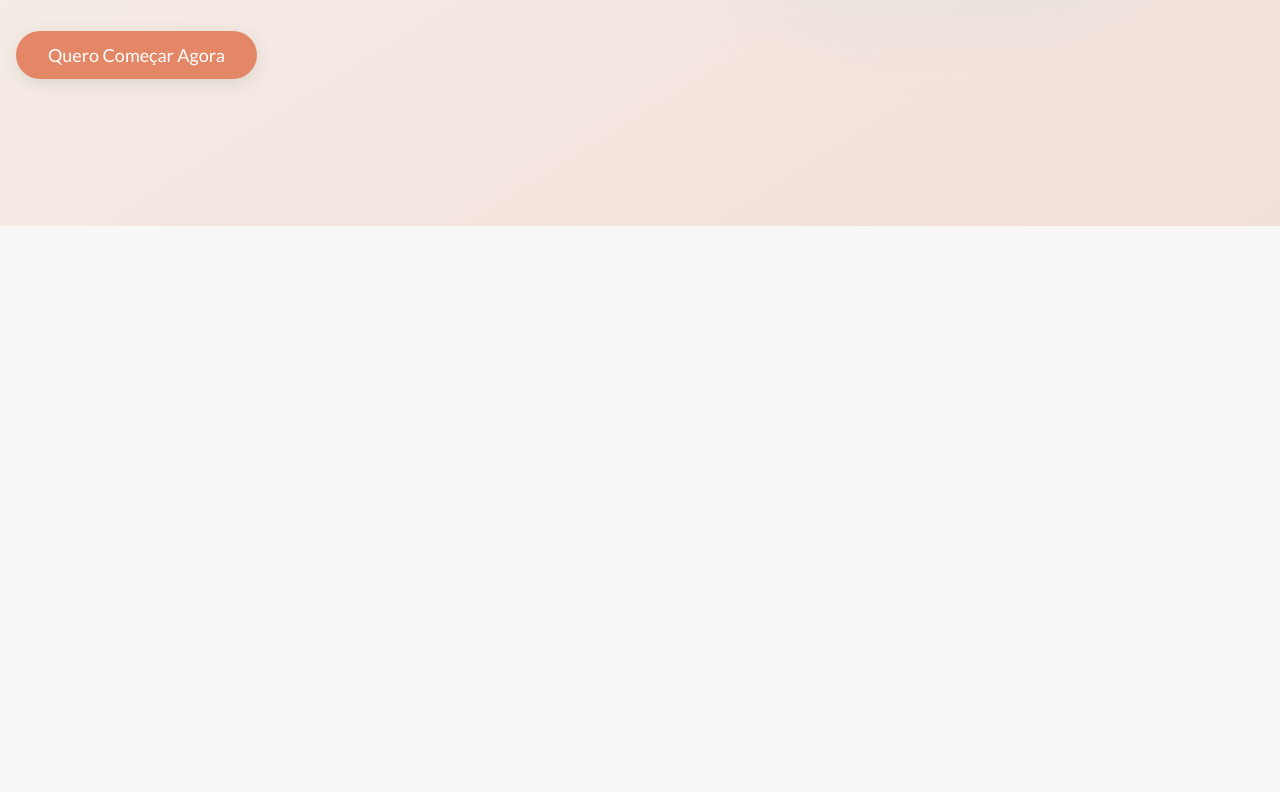
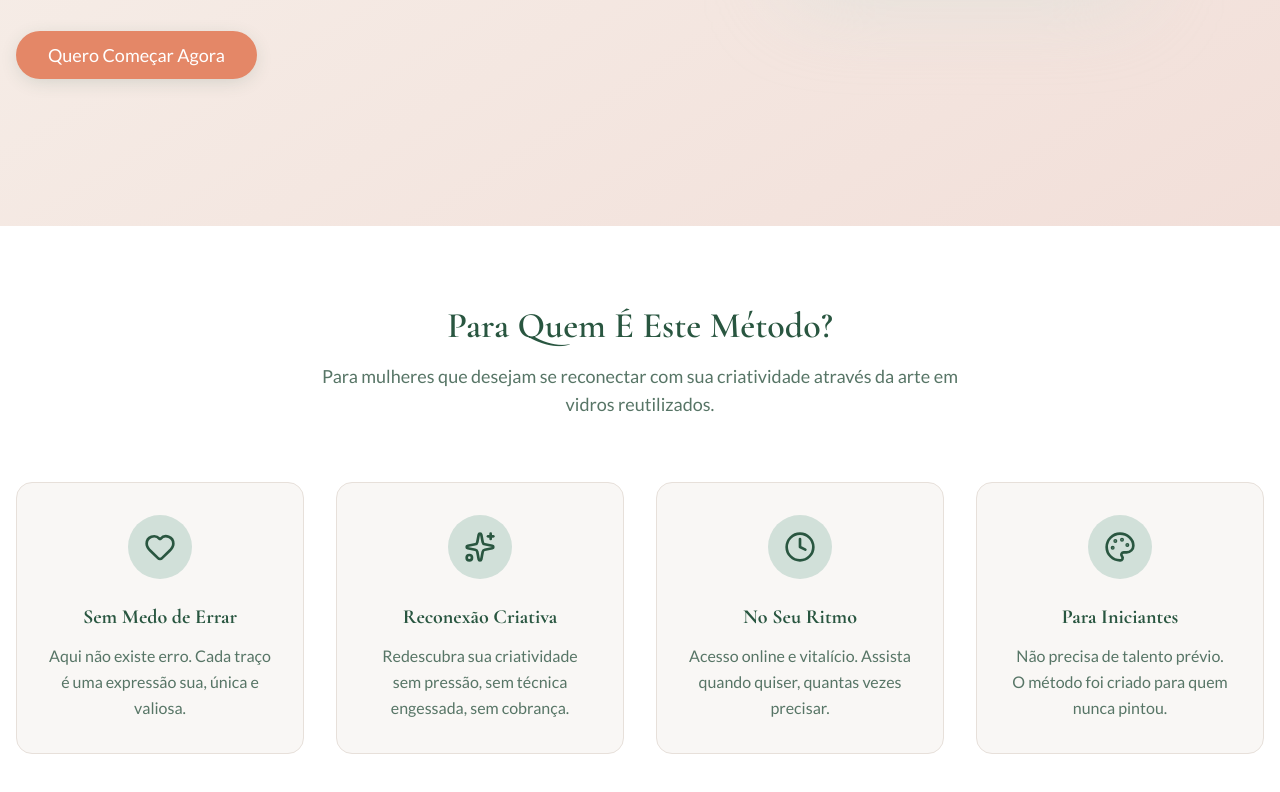
Before and after one commit to taviodias/lp-pintar-sem-medo, a React (Vite) app: page / in a window 1280 px wide. Shown: the part 574-1366 px from the top of the page. Before the commit the page ends 800 px from the top, so only its background shows below. Built offline with nearby package versions, Linux system fonts and the light colour scheme.

Commit message:
Benefits Section

```diff
--- a/src/App.tsx
+++ b/src/App.tsx
@@ -1,9 +1,11 @@
-import HeroSection from "./components/Hero";
+import Benefits from "./components/Benefits";
+import Hero from "./components/Hero";
 
 export default function App() {
   return (
     <main>
-      <HeroSection />
+      <Hero />
+      <Benefits />
     </main>
   );
 }
--- /dev/null
+++ b/src/components/Benefits.tsx
@@ -0,0 +1,102 @@
+import { Heart, Sparkles, Clock, Palette } from "lucide-react";
+import { motion } from "framer-motion";
+
+const benefits = [
+  {
+    icon: Heart,
+    title: "Sem Medo de Errar",
+    description:
+      "Aqui não existe erro. Cada traço é uma expressão sua, única e valiosa.",
+  },
+  {
+    icon: Sparkles,
+    title: "Reconexão Criativa",
+    description:
+      "Redescubra sua criatividade sem pressão, sem técnica engessada, sem cobrança.",
+  },
+  {
+    icon: Clock,
+    title: "No Seu Ritmo",
+    description:
+      "Acesso online e vitalício. Assista quando quiser, quantas vezes precisar.",
+  },
+  {
+    icon: Palette,
+    title: "Para Iniciantes",
+    description:
+      "Não precisa de talento prévio. O método foi criado para quem nunca pintou.",
+  },
+];
+
+const containerVariants = {
+  hidden: { opacity: 0 },
+  visible: {
+    opacity: 1,
+    transition: {
+      staggerChildren: 0.15,
+    },
+  },
+};
+
+const itemVariants = {
+  hidden: { opacity: 0, y: 40 },
+  visible: {
+    opacity: 1,
+    y: 0,
+    transition: { duration: 0.6, ease: "easeOut" as const },
+  },
+};
+
+export default function Benefits() {
+  return (
+    <section className="py-20 bg-card">
+      <div className="container mx-auto px-4">
+        <motion.div
+          className="text-center mb-16"
+          initial={{ opacity: 0, y: 30 }}
+          whileInView={{ opacity: 1, y: 0 }}
+          viewport={{ once: true, margin: "-100px" }}
+          transition={{ duration: 0.7 }}
+        >
+          <h2 className="font-display text-3xl md:text-4xl font-semibold text-primary mb-4">
+            Para Quem É Este Método?
+          </h2>
+          <p className="text-muted-foreground text-lg max-w-2xl mx-auto">
+            Para mulheres que desejam se reconectar com sua criatividade através
+            da arte em vidros reutilizados.
+          </p>
+        </motion.div>
+
+        <motion.div
+          className="grid md:grid-cols-2 lg:grid-cols-4 gap-8"
+          variants={containerVariants}
+          initial="hidden"
+          whileInView="visible"
+          viewport={{ once: true, margin: "-50px" }}
+        >
+          {benefits.map((benefit, index) => (
+            <motion.div
+              key={index}
+              variants={itemVariants}
+              whileHover={{ y: -8, scale: 1.02 }}
+              className="bg-background p-8 rounded-2xl border border-sage text-center hover:shadow-elegant transition-all duration-300 group"
+            >
+              <motion.div
+                className="w-16 h-16 mx-auto mb-6 bg-sage-light rounded-full flex items-center justify-center group-hover:bg-accent group-hover:text-accent-foreground transition-colors duration-300"
+                whileHover={{ rotate: 10, scale: 1.1 }}
+              >
+                <benefit.icon className="w-8 h-8 text-primary group-hover:text-accent-foreground" />
+              </motion.div>
+              <h3 className="font-display text-xl font-bold text-primary mb-3">
+                {benefit.title}
+              </h3>
+              <p className="text-muted-foreground leading-relaxed">
+                {benefit.description}
+              </p>
+            </motion.div>
+          ))}
+        </motion.div>
+      </div>
+    </section>
+  );
+}
--- a/src/components/Hero.tsx
+++ b/src/components/Hero.tsx
@@ -1,7 +1,13 @@
 import { Button } from "@/components/ui/button";
 import { motion } from "framer-motion";
 
-export default function HeroSection() {
+const pills = [
+  "✓ Para iniciantes absolutas",
+  "✓ Acesso online",
+  "✓ No seu ritmo",
+];
+
+export default function Hero() {
   const scrollToOffer = () => {
     document.getElementById("oferta")?.scrollIntoView({ behavior: "smooth" });
   };
@@ -68,11 +74,7 @@ export default function HeroSection() {
               animate={{ opacity: 1, y: 0 }}
               transition={{ delay: 0.8, duration: 0.6 }}
             >
-              {[
-                "✓ Para iniciantes absolutas",
-                "✓ Acesso online",
-                "✓ No seu ritmo",
-              ].map((text, index) => (
+              {pills.map((text, index) => (
                 <motion.span
                   key={index}
                   className="bg-sage-light text-primary px-4 py-2 rounded-full text-sm font-medium"
```
